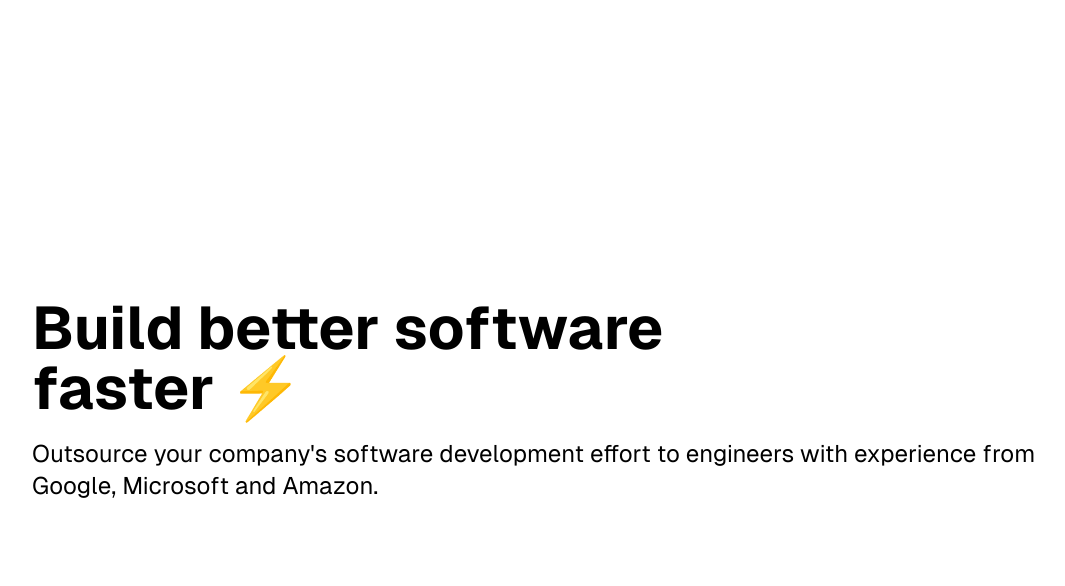
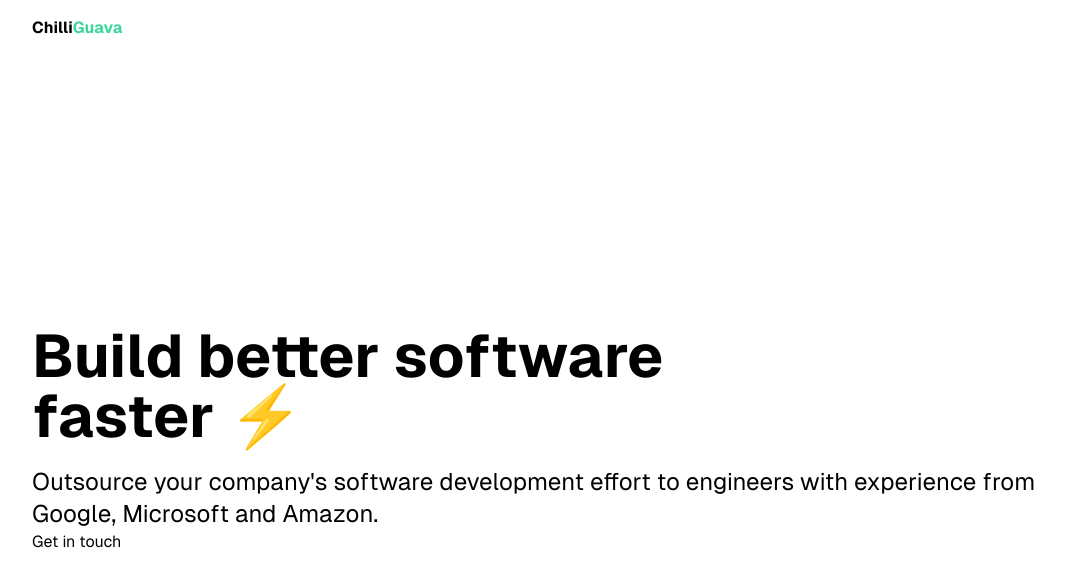
Before and after one commit to ChilliGuava/landing, a Next.js app: page / in a window 1280 px wide. Shown: the top 586 px of the page, without its empty margins (80-1145 px from the left). Built offline with nearby package versions, Linux system fonts and the light colour scheme.

Commit message:
add button

```diff
--- a/src/app/globals.css
+++ b/src/app/globals.css
@@ -3,5 +3,5 @@
 @tailwind utilities;
 
 body {
-  background-color: white;
+  background-color: #fff;
 }
--- a/src/app/page.tsx
+++ b/src/app/page.tsx
@@ -1,15 +1,24 @@
 export default function Home() {
   return (
+    <main className="max-w-85 mx-auto p-4">
+      <nav className="w-full">
+        <h2 className="font-bold">
+          Chilli
+          <span style={{ color: "#3CD79F" }}>Guava</span>
+        </h2>
+      </nav>
       <div className="flex h-screen">
-      <div className="m-auto p-4 max-w-85">
+        <div className="my-auto">
           <h1 className="font-bold md:text-6xl text-4xl">
             Build better software <span className="block">faster ⚡</span>
           </h1>
           <p className="md:text-2xl text-base md:mt-5 mt-6">
-          Outsource your company&#39;s software development effort to engineers
-          with experience from Google, Microsoft and Amazon.
+            Outsource your company&#39;s software development effort to
+            engineers with experience from Google, Microsoft and Amazon.
           </p>
+          <button>Get in touch</button>
         </div>
       </div>
+    </main>
   );
 }
--- a/tailwind.config.ts
+++ b/tailwind.config.ts
@@ -25,6 +25,10 @@
         90: "90%",
         // 100% is not required as max-w-full will be present by default
       },
+      margin: {
+        7: "7.5%",
+        20: "20%",
+      },
     },
   },
   plugins: [],
```
Lines whose indentation alone changed are shown as unchanged.
